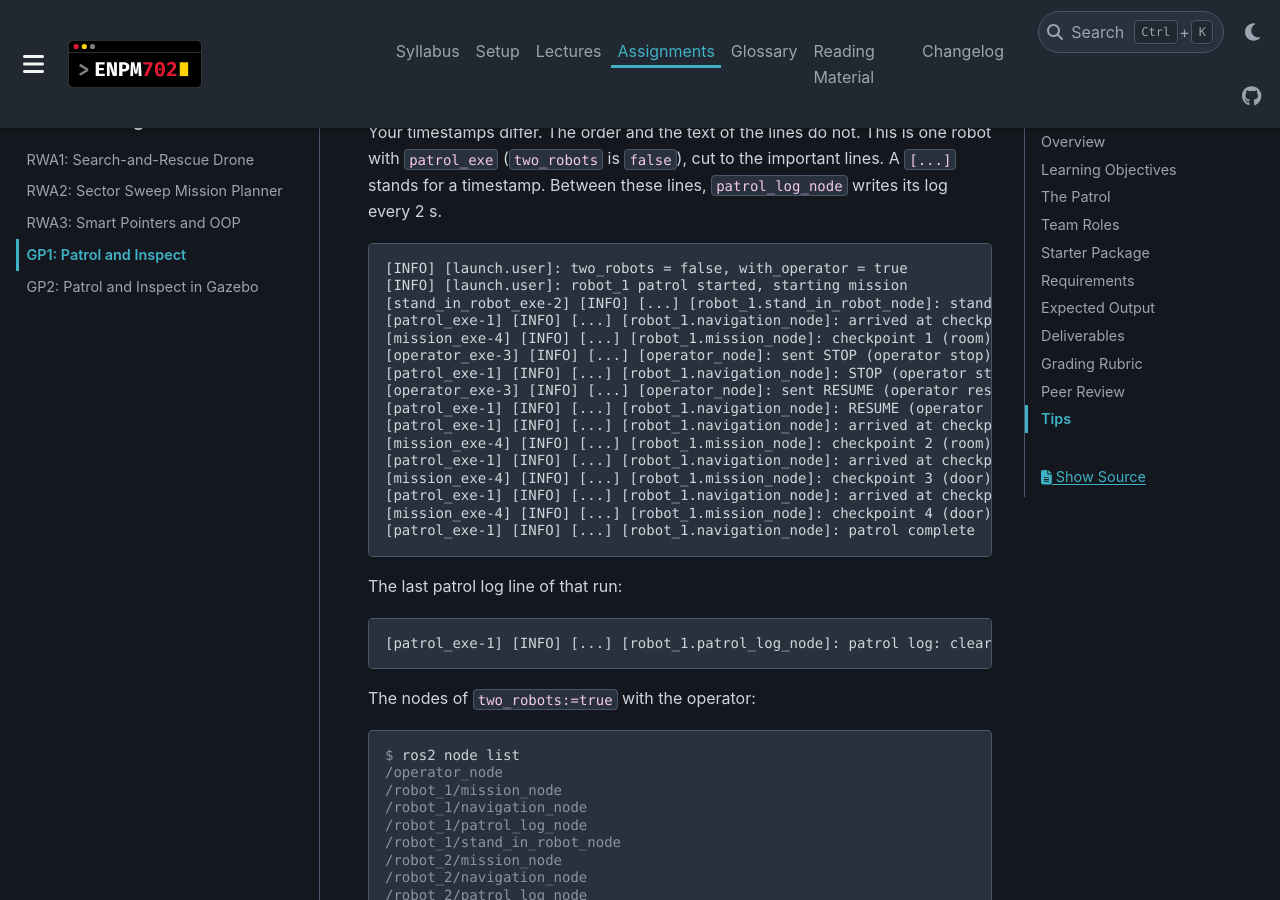
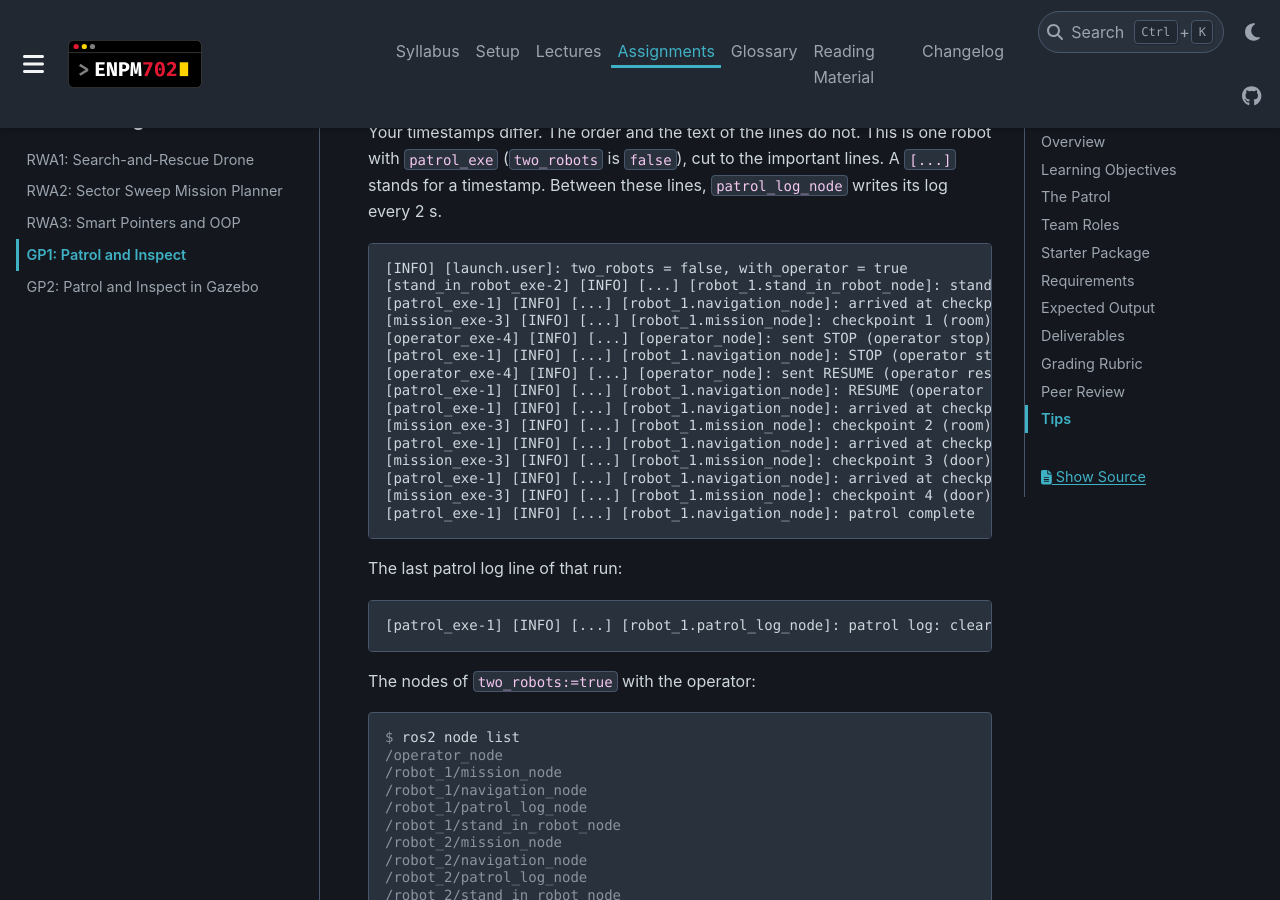
Before and after one commit to zeidk/enpm702-fall-2026-docs, a Sphinx documentation site: the page built from docs/source/assignments/gp1.rst, in a window 1280 px wide and 900 px high, scrolled down 7145 px. Built offline with Sphinx 7.4.7 and the PyData theme 0.15.4, drawn with Linux system fonts in a browser that asks for light colours; some of the changed text lies outside the part shown.

Commit message:
GP1: launch files without event handlers or a group condition
GP1 now uses only what the lectures teach. R7's helper puts patrol_exe,
stand_in_robot_exe and mission_exe in the robot's group and passes the
two_robots condition to each node, as Lecture 11 shows; the two event
handlers (starting the mission node, logging Patrol stopped) and the
pointer to the Lecture 11 notes are gone. Objective 5, the R7 rubric row
and the namespace tip follow. The expected output comes from a new run
of the reference with these launch files.

```diff
--- a/docs/source/assignments/gp1.rst
+++ b/docs/source/assignments/gp1.rst
@@ -479,21 +478,13 @@ method in the ``.cpp`` file.
    Two launch files, in ``gp1_patrol/launch/``, installed by
    ``CMakeLists.txt``.
 
-   Two tools these files need were not shown in class and are in the
-   Lecture 11 notes: :ref:`groups with a condition <l11-groups-with-a-condition>`
-   (for ``robot_2``) and :ref:`event handlers <l11-launch-events>`
-   (``OnProcessStart``, ``OnShutdown``). Read both sections before you
-   start.
-
    ``robots_launch.py`` starts the robots.
 
    * A launch argument ``two_robots``, ``false`` by default.
    * A helper function that returns one robot: a group with the robot's
-     namespace, its ``patrol_exe`` and ``stand_in_robot_exe``, and an
-     event handler that starts its ``mission_exe`` once the patrol
-     process has started, with a ``LogInfo``
-     (``robot_1 patrol started, starting mission``). The mission node
-     must run in the robot's namespace too (see the `Tips`_).
+     namespace and its ``patrol_exe``, ``stand_in_robot_exe`` and
+     ``mission_exe``. The helper takes an optional condition and puts it
+     on each of the three nodes, as Lecture 11 puts a condition on a node.
    * ``robot_1`` always starts; ``robot_2`` starts only when
      ``two_robots`` is ``true``.
 
@@ -504,14 +495,12 @@ method in the ``.cpp`` file.
      whether ``operator_exe`` starts.
    * A ``LogInfo`` prints both arguments:
      ``two_robots = false, with_operator = true``.
-   * An event handler logs ``Patrol stopped`` when the launch shuts
-     down.
 
    ``ros2 launch gp1_patrol patrol_launch.py two_robots:=true`` must
    start both robots, although ``two_robots`` is declared in the
    included file. Check every node's full name with ``ros2 node list``:
-   every robot node has the namespace of its robot, including the node
-   that the event handler starts.
+   every robot node has the namespace of its robot, including the
+   mission node.
 
 .. dropdown:: R8: Build, demo script and documentation (All)
 
@@ -545,20 +534,19 @@ lines, ``patrol_log_node`` writes its log every 2 s.
 .. code-block:: text
 
    [INFO] [launch.user]: two_robots = false, with_operator = true
-   [INFO] [launch.user]: robot_1 patrol started, starting mission
    [stand_in_robot_exe-2] [INFO] [...] [robot_1.stand_in_robot_node]: stand-in robot near checkpoint 1
    [patrol_exe-1] [INFO] [...] [robot_1.navigation_node]: arrived at checkpoint 1
-   [mission_exe-4] [INFO] [...] [robot_1.mission_node]: checkpoint 1 (room): clear, range 4.0 m
-   [operator_exe-3] [INFO] [...] [operator_node]: sent STOP (operator stop)
-   [patrol_exe-1] [INFO] [...] [robot_1.navigation_node]: STOP (operator stop) received 0.6 ms after it was sent
-   [operator_exe-3] [INFO] [...] [operator_node]: sent RESUME (operator resume)
-   [patrol_exe-1] [INFO] [...] [robot_1.navigation_node]: RESUME (operator resume) received 0.5 ms after it was sent
+   [mission_exe-3] [INFO] [...] [robot_1.mission_node]: checkpoint 1 (room): clear, range 4.0 m
+   [operator_exe-4] [INFO] [...] [operator_node]: sent STOP (operator stop)
+   [patrol_exe-1] [INFO] [...] [robot_1.navigation_node]: STOP (operator stop) received 0.5 ms after it was sent
+   [operator_exe-4] [INFO] [...] [operator_node]: sent RESUME (operator resume)
+   [patrol_exe-1] [INFO] [...] [robot_1.navigation_node]: RESUME (operator resume) received 0.6 ms after it was sent
    [patrol_exe-1] [INFO] [...] [robot_1.navigation_node]: arrived at checkpoint 2
-   [mission_exe-4] [INFO] [...] [robot_1.mission_node]: checkpoint 2 (room): blocked, range 0.6 m
+   [mission_exe-3] [INFO] [...] [robot_1.mission_node]: checkpoint 2 (room): blocked, range 0.6 m
    [patrol_exe-1] [INFO] [...] [robot_1.navigation_node]: arrived at checkpoint 3
-   [mission_exe-4] [INFO] [...] [robot_1.mission_node]: checkpoint 3 (door): door closed, range 0.6 m
+   [mission_exe-3] [INFO] [...] [robot_1.mission_node]: checkpoint 3 (door): door closed, range 0.6 m
    [patrol_exe-1] [INFO] [...] [robot_1.navigation_node]: arrived at checkpoint 4
-   [mission_exe-4] [INFO] [...] [robot_1.mission_node]: checkpoint 4 (door): door open, range 4.0 m
+   [mission_exe-3] [INFO] [...] [robot_1.mission_node]: checkpoint 4 (door): door open, range 4.0 m
    [patrol_exe-1] [INFO] [...] [robot_1.navigation_node]: patrol complete
 
 The last patrol log line of that run:
@@ -714,15 +702,6 @@ Tips
      /robot_1/stand_in_robot_node
 
   Write the launch files once the nodes work.
-* **Put the mission node in the namespace yourself.** The launch file
-  starts ``mission_exe`` from an event handler, once the patrol process is
-  running. The handler runs after the robot's group has ended, so the
-  group's ``PushROSNamespace`` no longer applies. The mission node then
-  starts as ``/mission_node``, not ``/robot_1/mission_node``, and it
-  listens to ``/scan`` and ``/arrival``, where nothing is published. To fix
-  it, wrap the mission node in its own ``GroupAction`` with
-  ``PushROSNamespace``, inside ``on_start``. Then check with
-  ``ros2 node list`` that you see ``/robot_1/mission_node``.
 * **Agree on R1 on day one.** Every other part uses the three messages.
   Once they build, A, B and C can work at the same time.
 
```
Also changed, not shown: other parts of docs/source/assignments/gp1.rst (+2 -3 lines).
